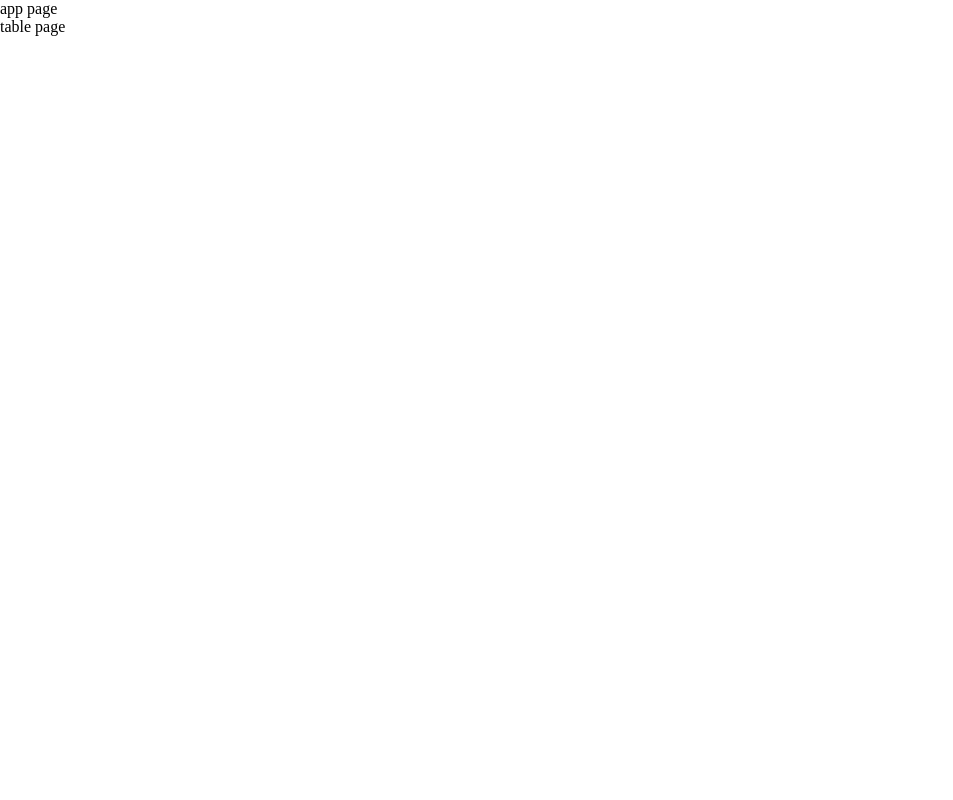
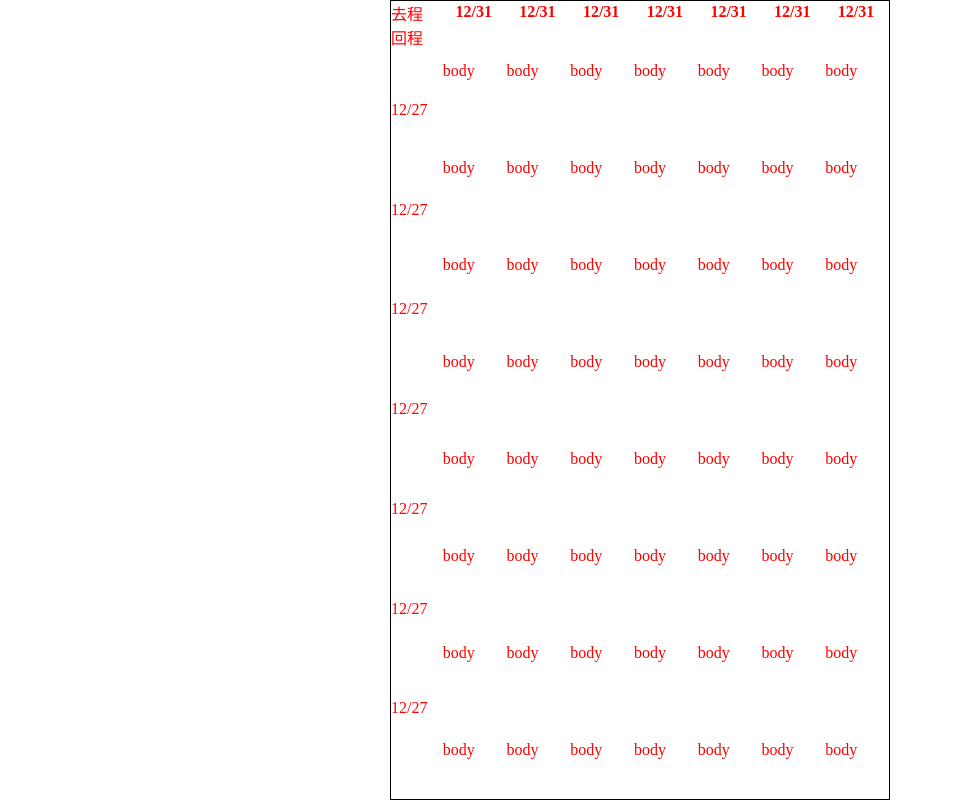
Before and after one commit to andrewCheng078/React-Slidertable, a React (Create React App) app: page / in a window 1280 px wide. Shown: the whole page, without its empty margins (0-953 px from the left). Built offline with nearby package versions, Linux system fonts and the light colour scheme.

Commit message:
build basic table

```diff
--- a/src/compnents/table/Table.css
+++ b/src/compnents/table/Table.css
@@ -0,0 +1,49 @@
+.table{
+    border: 1px solid black ;
+    overflow: hidden;
+    display: flex;
+    height: 100vh;
+}
+.column-box{
+    width:10%;
+    height: 100%;
+    list-style: none;
+}
+.column-box li {
+    height: 12.5%;
+    /* display: flex;
+    justify-content: center;
+    align-items: center;  */
+}
+
+.row-box{
+    width: 90%;
+    height: 100%;
+}
+
+.row-box td{
+    height: 12.5%;
+}
+.row-box tr th{
+    height: 12.5%;
+}
+
+
+/*
+.table  th {
+    padding: 5px;
+}
+.table td  {
+    padding: 5px;
+} */
+
+/*以手機板為主要開發 斷點設定*/
+@media (min-width: 767px) {
+    .table{
+         max-width:500px;
+         color:red;
+         margin: 0 auto;
+         overflow: none;
+     }
+
+}
--- a/src/compnents/table/Table.js
+++ b/src/compnents/table/Table.js
@@ -1,10 +1,111 @@
 import React, { Component } from 'react';
 import './Table.css';
 export default class Table extends Component {
+    constructor(){
+        super();
+        this.state={
+
+        }
+    }
+    componentDidMount(){
+
+    }
     render() {
         return (
-            <div>
-                 table page
+            <div className="table">
+               <ul className="column-box">
+                   <li> 去程<br/>回程 </li>
+                   <li>12/27</li>
+                   <li>12/27</li>
+                   <li>12/27</li>
+                   <li>12/27</li>
+                   <li>12/27</li>
+                   <li>12/27</li>
+                   <li>12/27</li>
+               </ul>
+                <table className="row-box">
+                    <thead>
+                        <tr>
+                            <th>12/31</th>
+                            <th>12/31</th>
+                            <th>12/31</th>
+                            <th>12/31</th>
+                            <th>12/31</th>
+                            <th>12/31</th>
+                            <th>12/31</th>
+                        </tr>
+                    </thead>
+                    <tbody>
+                        <tr>
+                            <td>body</td>
+                            <td>body</td>
+                            <td>body</td>
+                            <td>body</td>
+                            <td>body</td>
+                            <td>body</td>
+                            <td>body</td>
+                        </tr>
+                        <tr>
+                            <td>body</td>
+                            <td>body</td>
+                            <td>body</td>
+                            <td>body</td>
+                            <td>body</td>
+                            <td>body</td>
+                            <td>body</td>
+                        </tr>  <tr>
+                            <td>body</td>
+                            <td>body</td>
+                            <td>body</td>
+                            <td>body</td>
+                            <td>body</td>
+                            <td>body</td>
+                            <td>body</td>
+                        </tr>  <tr>
+                            <td>body</td>
+                            <td>body</td>
+                            <td>body</td>
+                            <td>body</td>
+                            <td>body</td>
+                            <td>body</td>
+                            <td>body</td>
+                        </tr>
+                        <tr>
+                            <td>body</td>
+                            <td>body</td>
+                            <td>body</td>
+                            <td>body</td>
+                            <td>body</td>
+                            <td>body</td>
+                            <td>body</td>
+                        </tr>
+                        <tr>
+                            <td>body</td>
+                            <td>body</td>
+                            <td>body</td>
+                            <td>body</td>
+                            <td>body</td>
+                            <td>body</td>
+                            <td>body</td>
+                        </tr>  <tr>
+                            <td>body</td>
+                            <td>body</td>
+                            <td>body</td>
+                            <td>body</td>
+                            <td>body</td>
+                            <td>body</td>
+                            <td>body</td>
+                        </tr>  <tr>
+                            <td>body</td>
+                            <td>body</td>
+                            <td>body</td>
+                            <td>body</td>
+                            <td>body</td>
+                            <td>body</td>
+                            <td>body</td>
+                        </tr>
+                    </tbody>
+                </table>
             </div>
         )
     }
--- a/src/index.css
+++ b/src/index.css
@@ -1,4 +1,5 @@
 * {
   margin: 0;
   padding: 0;
+  box-sizing: border-box;
 }
--- a/src/pages/App.js
+++ b/src/pages/App.js
@@ -5,9 +5,14 @@ export default class App extends Component {
   render() {
     return (
       <div className="App">
-      app page
-      <Table/>
-    </div>
+
+          <Table  slide={ 1 }
+                  show={ 4 }
+                  speed={ .3 }
+                  whenClick={ ()=>console.log('dosomething') }
+          />
+
+      </div>
     )
   }
 }
```
